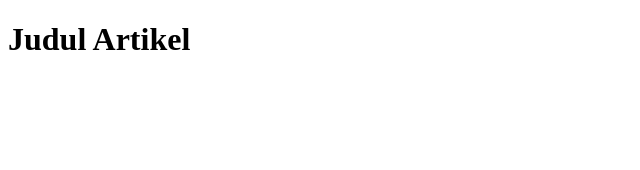
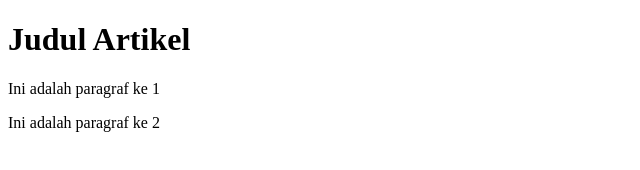
Before and after one commit to dapin00/praktek-06-github, a plain HTML site: page index.html in a window 1280 px wide. Shown: the whole page, without its empty margins (0-640 px from the left). Drawn offline with Linux system fonts and the light colour scheme.

Commit message:
Second Commit

```diff
--- a/index.html
+++ b/index.html
@@ -7,5 +7,7 @@
 </head>
 <body>
     <h1>Judul Artikel</h1>
+    <p>Ini adalah paragraf ke 1</p>
+    <p>Ini adalah paragraf ke 2</p>
 </body>
 </html>
```
